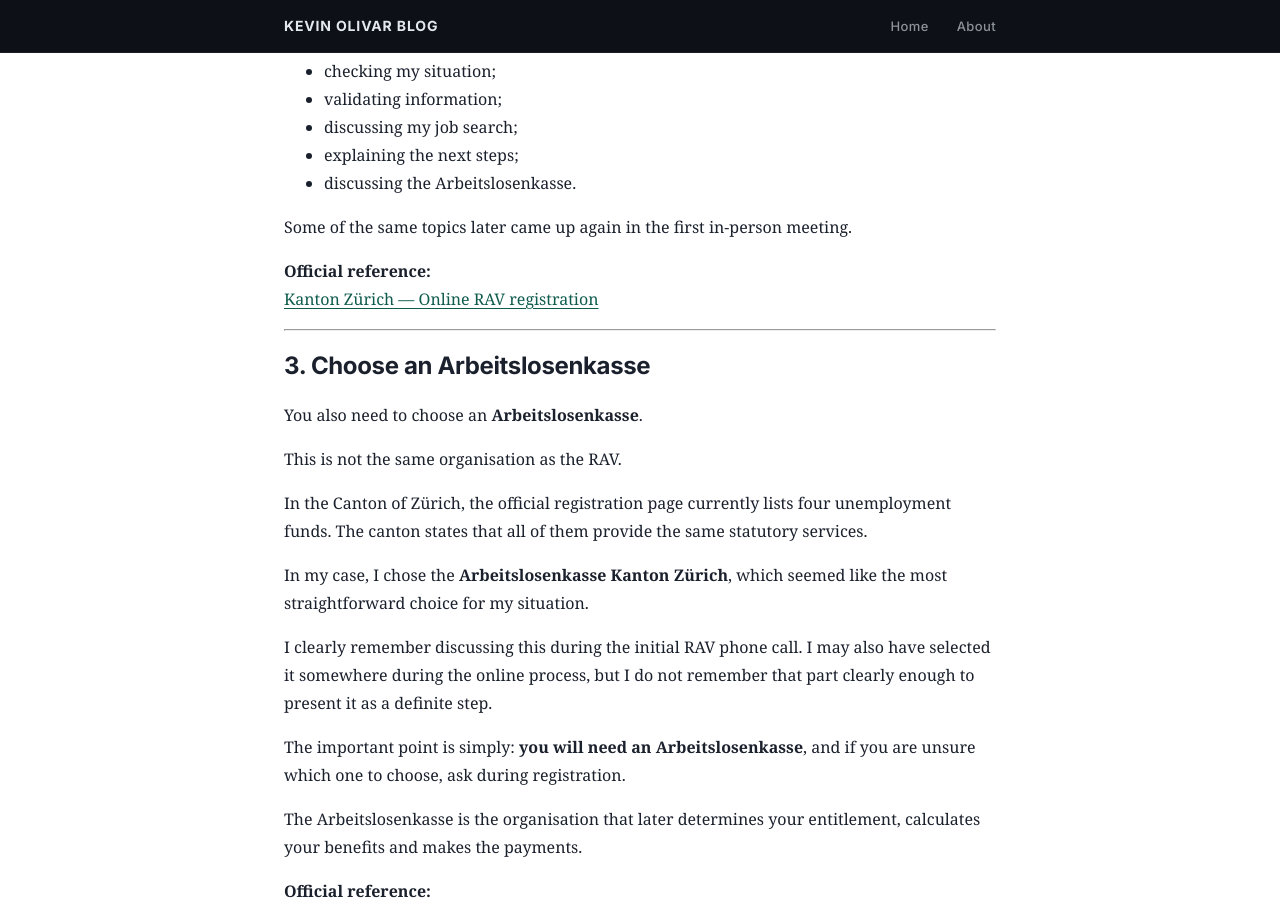
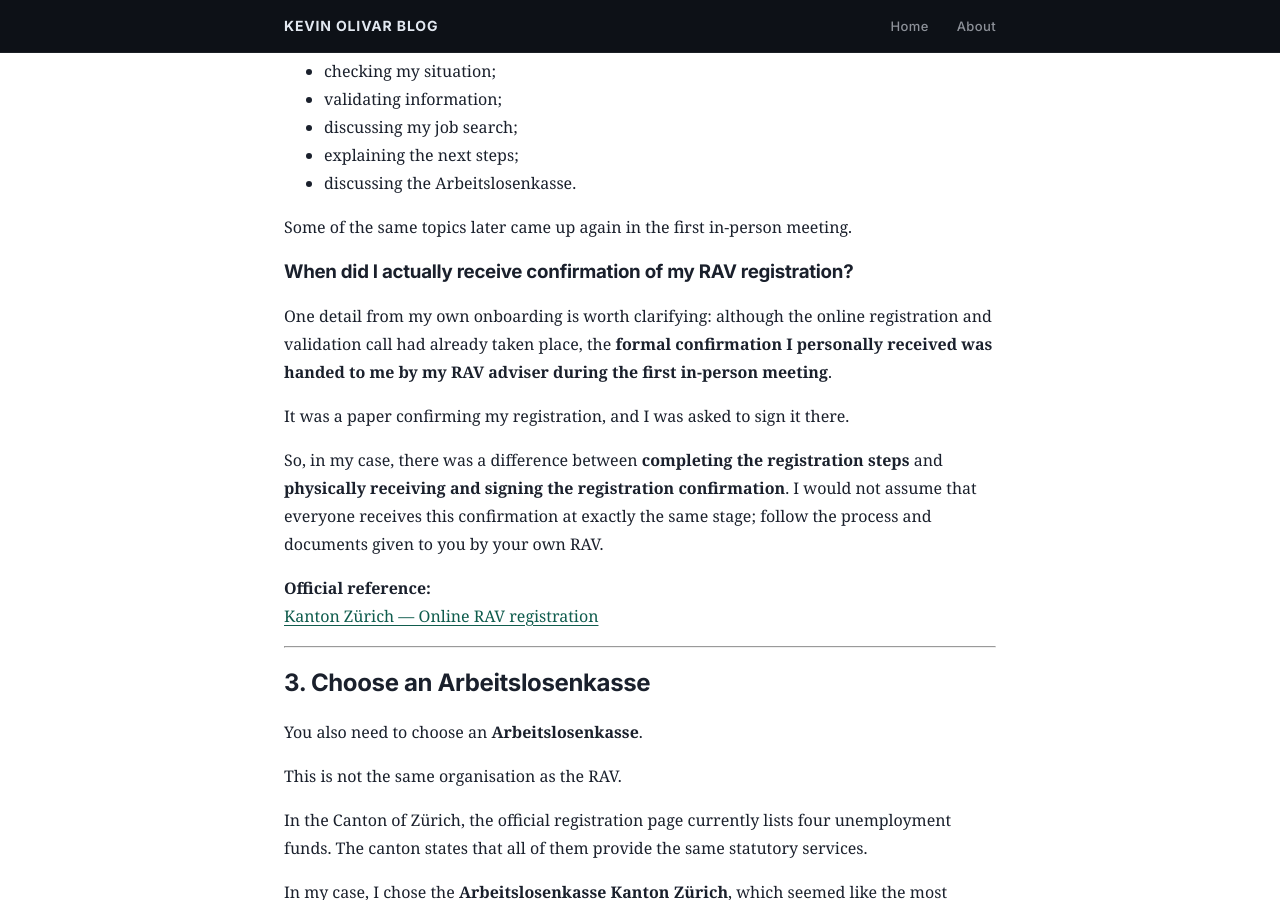
Before and after one commit to olivark/olivark.github.io, a Jekyll site: the page built from _posts/2026-08-18-rav-onboarding-switzerland.md, in a window 1280 px wide and 900 px high, scrolled down 3974 px. Built offline with Jekyll 4.4.1, drawn with Linux system fonts in a browser that asks for light colours.

Commit message:
doc: update rav post again with more clarifications

```diff
--- a/_posts/2026-08-18-rav-onboarding-switzerland.md
+++ b/_posts/2026-08-18-rav-onboarding-switzerland.md
@@ -153,6 +153,14 @@ In my case, the call involved:
 - discussing the Arbeitslosenkasse.
 
 Some of the same topics later came up again in the first in-person meeting.
+
+### When did I actually receive confirmation of my RAV registration?
+
+One detail from my own onboarding is worth clarifying: although the online registration and validation call had already taken place, the **formal confirmation I personally received was handed to me by my RAV adviser during the first in-person meeting**.
+
+It was a paper confirming my registration, and I was asked to sign it there.
+
+So, in my case, there was a difference between **completing the registration steps** and **physically receiving and signing the registration confirmation**. I would not assume that everyone receives this confirmation at exactly the same stage; follow the process and documents given to you by your own RAV.
 
 **Official reference:**
 [Kanton Zürich — Online RAV registration](https://www.zh.ch/de/wirtschaft-arbeit/stellensuche-arbeitslosigkeit/anmeldung-rav-arbeitslosenkasse/online-anmelden-beim-rav.html)
```
